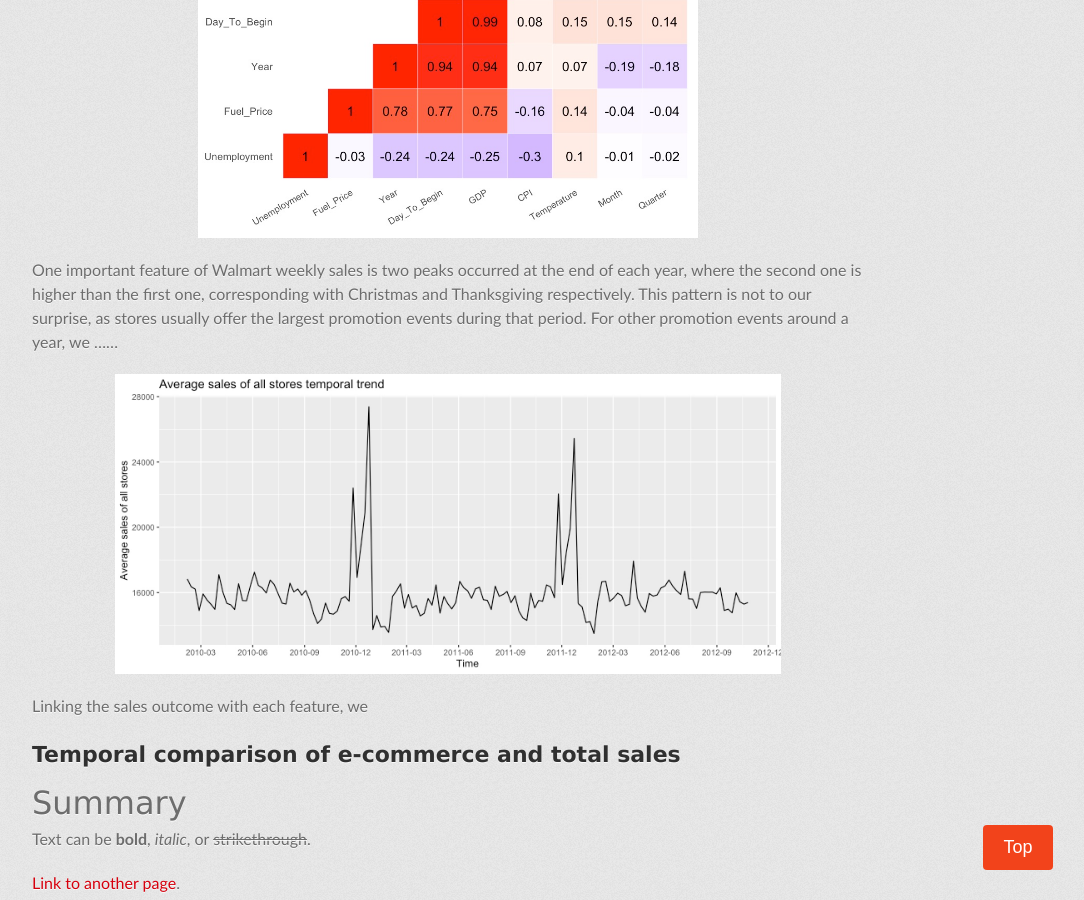
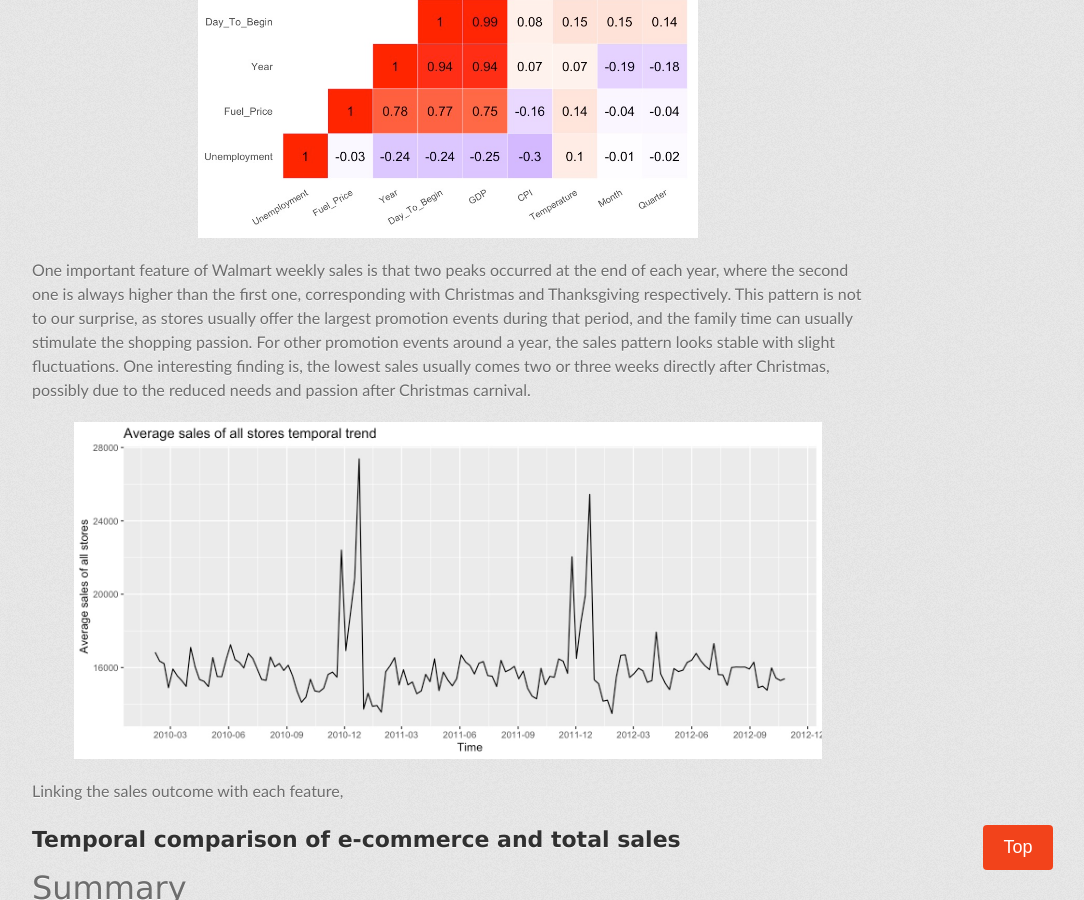
Before and after one commit to churchillcui/ads_retail, a Jekyll site: the page built from index.md, in a window 1280 px wide and 900 px high, scrolled down 2830 px. Shown: the whole window, without its empty margins (192-1276 px from the left). Built offline with Jekyll 4.4.1, drawn with Linux system fonts in a browser that asks for light colours; some web fonts are replaced.

Commit message:
Update index.md

```diff
--- a/index.md
+++ b/index.md
@@ -54,11 +54,13 @@ Many factors are potential to influence weekly sales of retailers, such as Unemp
 
 <img src="images/corr.jpeg" alt="correlation" class = "ct" width = "60%">
 
-One important feature of Walmart weekly sales is two peaks occurred at the end of each year, where the second one is higher than the first one, corresponding with Christmas and Thanksgiving respectively. This pattern is not to our surprise, as stores usually offer the largest promotion events during that period. For other promotion events around a year, we ......
+One important feature of Walmart weekly sales is that two peaks occurred at the end of each year, where the second one is always higher than the first one, corresponding with Christmas and Thanksgiving respectively. This pattern is not to our surprise, as stores usually offer the largest promotion events during that period, and the family time can usually stimulate the shopping passion. For other promotion events around a year, the sales pattern looks stable with slight fluctuations. One interesting finding is, the lowest sales usually comes two or three weeks directly after Christmas, possibly due to the reduced needs and passion after Christmas carnival.
 
-<img src="images/sales_temporal.jpeg" alt="average sales over time" class = "ct" width = "80%">
+<img src="images/sales_temporal.jpeg" alt="average sales over time" class = "ct" width = "90%">
 
-Linking the sales outcome with each feature, we
+Linking the sales outcome with each feature,
+
+
 
 
 ## Temporal comparison of e-commerce and total sales
```
